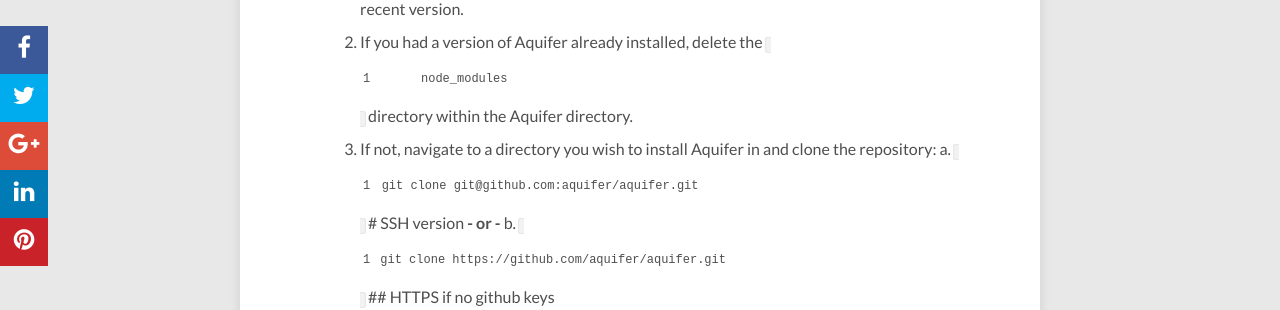
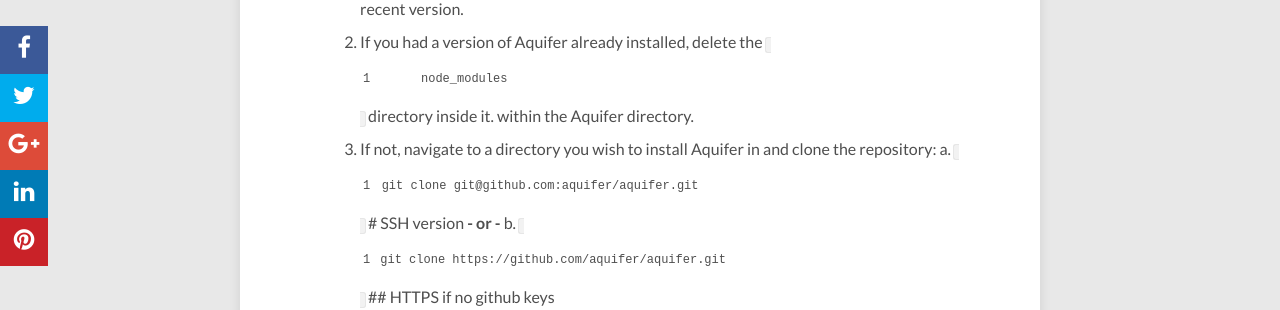
Before and after one commit to ccjjmartin/ccjjmartin.github.io, a Jekyll site: the page built from _posts/2016-08-01-aquifer.md, in a window 1280 px wide and 900 px high, scrolled down 1372 px. Shown: the part 154-464 px from the top of the window. Built offline with Jekyll 4.4.1, drawn with Linux system fonts in a browser that asks for light colours; nearby versions of some CDN libraries; comment, search, counter and statistics services are not loaded.

Commit message:
Update 2016-08-01-aquifer.md

```diff
--- a/_posts/2016-08-01-aquifer.md
+++ b/_posts/2016-08-01-aquifer.md
@@ -48,7 +48,7 @@
 It basically says:
 
 1. Run `node --version` # to check that you are running node v6.3.1 or later. If not, [use nvm](https://github.com/creationix/nvm#usage) to install a more recent version.
-2. If you had a version of Aquifer already installed, delete the `node_modules` directory
+2. If you had a version of Aquifer already installed, delete the `node_modules` directory inside it.
 within the Aquifer directory.
 3. If not, navigate to a directory you wish to install Aquifer in and clone the repository:
   a. `git clone git@github.com:aquifer/aquifer.git` # SSH version **- or -**
```
